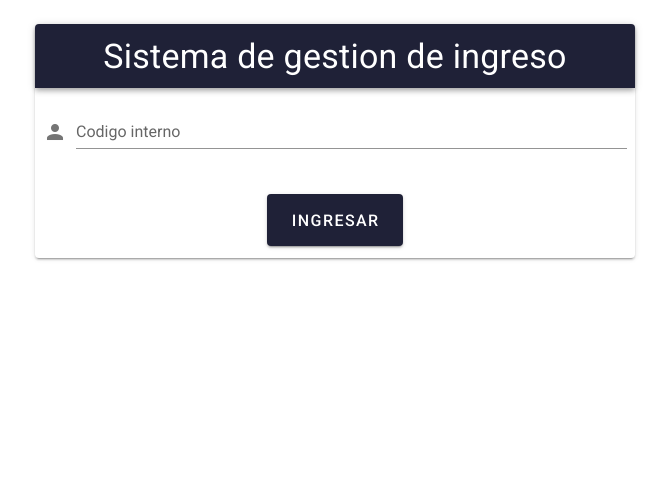
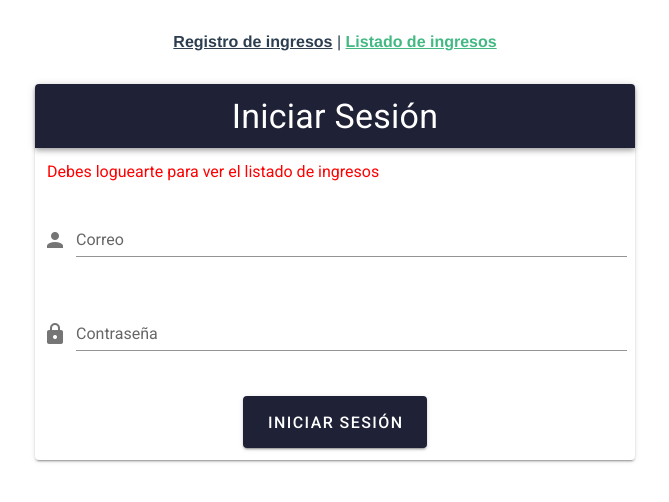
Before and after one commit to EmanuelM1999/prueba, a Vue app: page /#/login in a window 1280 px wide. Shown: the top 502 px of the page, without its empty margins (305-974 px from the left). Built offline with nearby package versions, Linux system fonts and the light colour scheme.

Commit message:
FEAT: se agrega login y listado de ingresos

```diff
--- a/src/App.vue
+++ b/src/App.vue
@@ -1,46 +1,44 @@
 <template>
   <v-app>
     <v-main>
-      <br>
-      <v-card class="mx-auto" max-width="600">
-        <v-toolbar dark color="#1f2137">
-        <v-toolbar-title class="mx-auto display-1"
-          >Sistema de gestion de ingreso</v-toolbar-title
+      <div id="nav">
+        <router-link :to="{ name: 'Ingreso' }"
+          >Registro de ingresos</router-link
         >
-      </v-toolbar>
-      <v-form ref="form" lazy-validation class="my-3 mx-2" @submit.prevent="guardarIngreso">
-        <v-row>
-          <v-col cols="12" lg="12" sm="6">
-            <v-text-field
-              color="#1f2137"
-              prepend-icon="mdi-account"
-              v-model="codigo"
-              label="Codigo interno"
-            />
-          </v-col>
-          <v-btn
-            color="#1f2137"
-            style="color: white"
-            x-large
-            class="my-3 mx-auto"
-            type="submit"
-          >
-            <span>Ingresar</span>
-          </v-btn>
-        </v-row>
-      </v-form>
-      </v-card>
-
+        | <router-link :to="{ name: 'Login' }">Listado de ingresos</router-link>
+      </div>
+      <router-view />
     </v-main>
   </v-app>
 </template>
+<style>
+#nav {
+  font-family: Avenir, Helvetica, Arial, sans-serif;
+  -webkit-font-smoothing: antialiased;
+  -moz-osx-font-smoothing: grayscale;
+  text-align: center;
+  color: #2c3e50;
+}
+
+#nav {
+  padding: 30px;
+}
+
+#nav a {
+  font-weight: bold;
+  color: #2c3e50;
+}
+
+#nav a.router-link-exact-active {
+  color: #42b983;
+}
+</style>
 
 <script>
 export default {
   name: "App",
-
   data: () => ({
-    codigo: ''
+    codigo: "",
   }),
   methods: {
     guardarIngreso() {
@@ -49,10 +47,16 @@ export default {
           codigo: this.codigo,
         })
         .then((response) => {
-              alert("Ingreso exitoso " + "\n Fecha de ingreso: " + response.data.fecha_ingreso + "\n Colaborador: " + response.data.colaborador.nombre  );
+          alert(
+            "Ingreso exitoso " +
+              "\n Fecha de ingreso: " +
+              response.data.fecha_ingreso +
+              "\n Colaborador: " +
+              response.data.colaborador.nombre
+          );
         })
         .catch((error) => {
-            if(error.response.status == 422){
+          if (error.response.status == 422) {
             alert(error.response.data.message);
           }
         });
--- a/src/router/index.js
+++ b/src/router/index.js
@@ -1,22 +1,32 @@
 import Vue from 'vue'
 import VueRouter from 'vue-router'
-import Home from '../views/Home.vue'
+import Ingreso from '../views/Ingreso.vue'
+import Login from '../views/Login.vue'
+import ListadoIngresos from '../views/ListadoIngresos.vue'
 
 Vue.use(VueRouter)
 
 const routes = [
   {
     path: '/',
-    name: 'Home',
-    component: Home
+    name: 'Ingreso',
+    component: Ingreso
   },
   {
-    path: '/about',
-    name: 'About',
+    path: '/login',
+    name: 'Login',
     // route level code-splitting
     // this generates a separate chunk (about.[hash].js) for this route
     // which is lazy-loaded when the route is visited.
-    component: () => import(/* webpackChunkName: "about" */ '../views/About.vue')
+    component: Login
+  },
+  {
+    path: '/listado-ingresos',
+    name: 'ListadoIngresos',
+    // route level code-splitting
+    // this generates a separate chunk (about.[hash].js) for this route
+    // which is lazy-loaded when the route is visited.
+    component: ListadoIngresos
   }
 ]
 
--- /dev/null
+++ b/src/views/Ingreso.vue
@@ -0,0 +1,92 @@
+<template>
+  <div>
+    <br />
+    <v-card class="mx-auto" max-width="600">
+      <v-toolbar dark color="#1f2137">
+        <v-toolbar-title class="mx-auto display-1"
+          >Sistema de gestion de ingreso</v-toolbar-title
+        >
+      </v-toolbar>
+      <v-form
+        ref="form"
+        lazy-validation
+        class="my-3 mx-2"
+        @submit.prevent="guardarIngreso"
+      >
+        <v-row>
+          <v-col cols="12" lg="12" sm="6">
+            <v-text-field
+              color="#1f2137"
+              prepend-icon="mdi-account"
+              v-model="codigo"
+              label="Codigo interno"
+            />
+          </v-col>
+          <v-col cols="12" lg="12" sm="6">
+            <v-select
+            v-model="tipoIngreso"
+              item-text="nombre"
+                item-value="id"
+              :items="tiposIngresos"
+              label="Tipo ingreso"
+              solo
+            ></v-select>
+          </v-col>
+          <v-btn
+            color="#1f2137"
+            style="color: white"
+            x-large
+            class="my-3 mx-auto"
+            type="submit"
+          >
+            <span>Ingresar</span>
+          </v-btn>
+        </v-row>
+      </v-form>
+    </v-card>
+  </div>
+</template>
+
+<script>
+export default {
+  created() {
+    this.axios.get("tipo-ingreso").then((response) => {
+      this.tiposIngresos = response.data;
+
+    });
+  },
+  data: () => ({
+    codigo: "",
+    tiposIngresos: [],
+    tipoIngreso: ""
+  }),
+  methods: {
+    guardarIngreso() {
+      this.axios
+        .post("ingreso", {
+          codigo: this.codigo,
+          tipo_ingreso: this.tipoIngreso,
+        })
+        .then((response) => {
+          alert(
+            "Ingreso exitoso " +
+              "\n Fecha de ingreso: " +
+              response.data.fecha_ingreso +
+              "\n Colaborador: " +
+              response.data.colaborador.nombre
+          );
+        })
+        .catch((error) => {
+          if (error.response.status == 422) {
+            alert(error.response.data.message);
+          }else{
+            console.log(error)
+          }
+        });
+    },
+  },
+};
+</script>
+
+<style>
+</style>
--- /dev/null
+++ b/src/views/ListadoIngresos.vue
@@ -0,0 +1,59 @@
+<template>
+  <v-main>
+    <v-card class="mx-auto" max-width="900">
+      <v-row>
+        <v-col cols="12" lg="12" sm="6">
+          <v-btn depressed color="error" @click="logout"> Cerrar sesion </v-btn>
+        </v-col>
+      </v-row>
+      <v-row>
+        <v-col cols="12" lg="12" sm="6">
+          <span>Ingresos registrados</span>
+        </v-col>
+      </v-row>
+      <v-data-table
+        :headers="headers"
+        :items="ingresos"
+        :items-per-page="5"
+        class="elevation-1"
+      ></v-data-table>
+    </v-card>
+  </v-main>
+</template>
+
+<script>
+export default {
+  created() {
+    if (localStorage.getItem("auth")) {
+      this.axios.get("ingreso").then((response) => {
+        this.ingresos = response.data;
+      });
+    } else {
+      this.$router.push({ name: "Login" });
+    }
+  },
+  data: () => ({
+    ingresos: [],
+    headers: [
+      {
+        text: "ID registro",
+        align: "start",
+        sortable: false,
+        value: "id",
+      },
+      { text: "Nombre del colaborador", value: "colaborador.nombre" },
+      { text: "Fecha ingreso", value: "fecha_ingreso" },
+      { text: "Tipo de ingreso", value: "tipo_ingreso.nombre" },
+    ],
+  }),
+  methods:{
+    logout(){
+        localStorage.removeItem("auth");
+        this.$router.push({ name: "Login" });
+    }
+  }
+};
+</script>
+
+<style>
+</style>
--- /dev/null
+++ b/src/views/Login.vue
@@ -0,0 +1,88 @@
+<template>
+  <v-main>
+    <v-card class="mx-auto" max-width="600">
+      <v-toolbar dark color="#1f2137">
+        <v-toolbar-title class="mx-auto display-1"
+          >Iniciar Sesión</v-toolbar-title
+        >
+      </v-toolbar>
+      <v-col cols="12" lg="12" sm="6">
+        <span style="color: red"
+          >Debes loguearte para ver el listado de ingresos</span
+        >
+      </v-col>
+      <v-form
+        ref="form"
+        lazy-validation
+        class="my-3 mx-2"
+        @submit.prevent="login"
+      >
+        <v-row>
+          <v-col cols="12" lg="12" sm="6">
+            <v-text-field
+              color="#1f2137"
+              prepend-icon="mdi-account"
+              v-model="email"
+              label="Correo"
+            />
+          </v-col>
+          <v-col cols="12" lg="12" sm="6">
+            <v-text-field
+              color="#1f2137"
+              prepend-icon="mdi-lock"
+              type="password"
+              v-model="password"
+              label="Contraseña"
+            />
+          </v-col>
+          <v-btn
+            color="#1f2137"
+            style="color: white"
+            x-large
+            class="my-3 mx-auto"
+            type="submit"
+          >
+            <span>Iniciar sesión</span>
+          </v-btn>
+        </v-row>
+      </v-form>
+    </v-card>
+  </v-main>
+</template>
+
+<script>
+export default {
+  created() {
+    if (localStorage.getItem("auth")) {
+      this.$router.push({ name: "ListadoIngresos" });
+    }
+  },
+  data: () => ({
+    email: "",
+    password: "",
+  }),
+  methods: {
+    login() {
+      this.axios
+        .post("login", {
+          email: this.email,
+          password: this.password,
+        })
+        .then((response) => {
+          localStorage.setItem("auth", JSON.stringify(response.data));
+          this.$router.push({ name: "ListadoIngresos" });
+        })
+        .catch((error) => {
+          if (error.response.status == 422) {
+            alert(error.response.data.message);
+          } else {
+            console.log(error);
+          }
+        });
+    },
+  },
+};
+</script>
+
+<style>
+</style>
```
Lines whose indentation alone changed are shown as unchanged.
